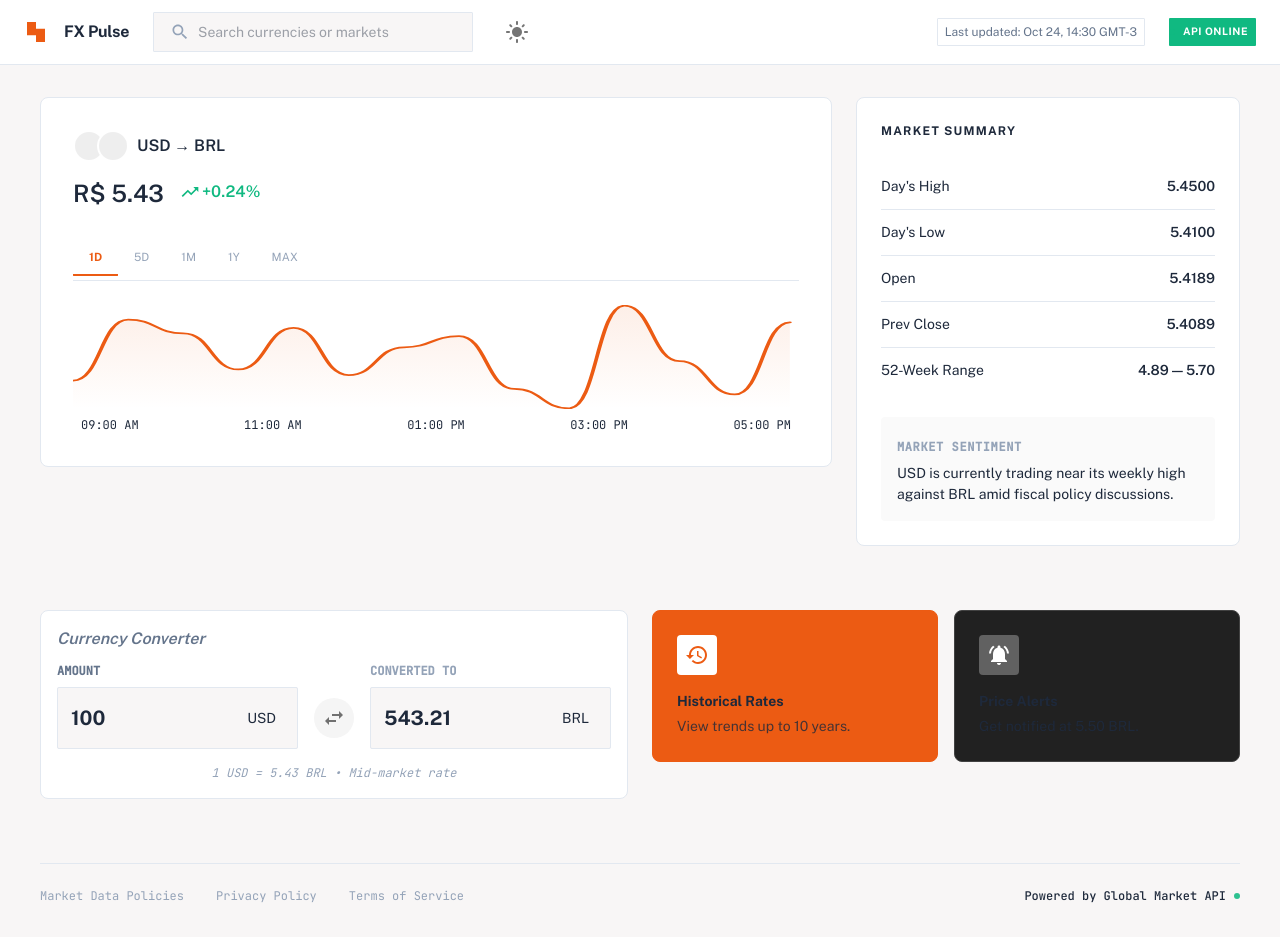
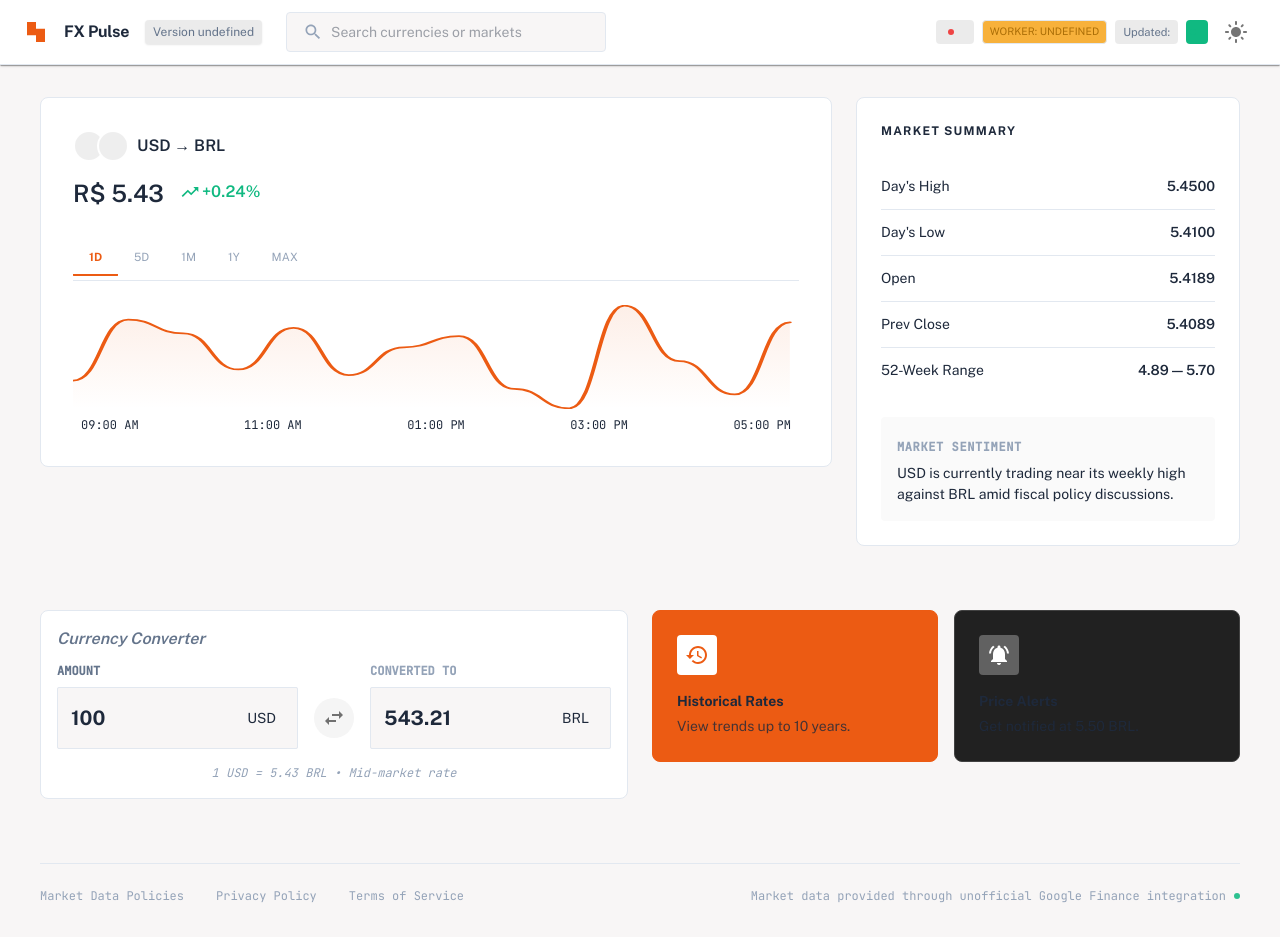
Before and after one commit to carloswps/fx-pulse-dashboard, a React (Vite) app: page / in a window 1280 px wide. Built offline with nearby package versions, Linux system fonts and the light colour scheme; no server answers.

Commit message:
Enhance system monitoring and dashboard footer
- Integrate health API data into the header using status chips
- Add a timestamp formatter for consistent date display
- Link the footer to the official data source
- Update header UI for improved layout and status visibility

```diff
--- a/src/shared/components/Footer/Footer.tsx
+++ b/src/shared/components/Footer/Footer.tsx
@@ -1,4 +1,6 @@
-import { Box, Link, Stack, Typography } from '@mui/material';
+import { Box, Link, Stack } from '@mui/material';
+
+const GOOGLE_FINANCE_API = import.meta.env.VITE_GOOGLE_FINANCE_API;
 
 export default function Footer() {
 	return (
@@ -44,13 +46,17 @@ export default function Footer() {
 			</Stack>
 
 			<Box sx={{ display: 'flex', alignItems: 'center', gap: 1 }}>
-				<Typography
+				<Link
+					href={GOOGLE_FINANCE_API}
+					target="_blank"
+					rel="noopener noreferrer"
+					underline="none"
 					variant="caption"
 					color="text.disabled"
-					sx={{ fontWeight: 500 }}
+					sx={{ '&:hover': { color: 'primary.main' } }}
 				>
-					Powered by Global Market API
-				</Typography>
+					Market data provided through unofficial Google Finance integration
+				</Link>
 				<Box
 					sx={{
 						width: 6,
--- a/src/shared/components/Header/Header.tsx
+++ b/src/shared/components/Header/Header.tsx
@@ -11,27 +11,34 @@ import {
 	Typography,
 	useColorScheme,
 } from '@mui/material';
-import { useCallback } from 'react';
+import { useCallback, useEffect, useState } from 'react';
+import formatTimestamp from '../../../utils/formatTimestamp.ts';
 import FetchData from '../../services/client.ts';
+import type { HealthApiResponse } from '../../types/types.ts';
 import { SearchBarStyle } from '../style/SearchBar.tsx';
 
 export default function Header() {
 	const { mode, setMode } = useColorScheme();
+	const [healthData, setHealthData] = useState<HealthApiResponse | null>(null);
 
 	const handleFetchHealth = useCallback(async () => {
 		try {
 			const clientService = new FetchData('');
 			const healthData = await clientService.fetchHealthData();
-			console.log(healthData);
+			setHealthData(healthData);
 		} catch (error) {
 			console.error(error);
 		}
 	}, []);
 
+	useEffect(() => {
+		handleFetchHealth();
+	}, [handleFetchHealth]);
+
 	return (
 		<AppBar
 			position="sticky"
-			elevation={0}
+			elevation={1}
 			sx={{
 				bgcolor: 'background.paper',
 				borderBottom: 1,
@@ -77,10 +84,23 @@ export default function Header() {
 						>
 							FX Pulse
 						</Typography>
+						<Chip
+							label={`Version ${healthData?.version}`}
+							size="small"
+							variant="filled"
+							sx={{
+								borderRadius: 2,
+								fontSize: '0.75rem',
+								fontWeight: 500,
+								color: 'text.secondary',
+								height: 24,
+								boxShadow: '0px 1px 2px rgba(0, 0, 0, 0.1)',
+							}}
+						/>
 					</Box>
 					<SearchBarStyle
 						sx={{
-							borderRadius: 0.5,
+							borderRadius: 2,
 						}}
 					>
 						<Search sx={{ color: 'text.disabled', fontSize: 20 }} />
@@ -91,30 +111,72 @@ export default function Header() {
 						/>
 					</SearchBarStyle>
 
-					<Stack direction="row" spacing={1} sx={{ ml: 'auto' }}>
-						<IconButton
-							aria-label="toggle dark mode"
-							onClick={() => setMode(mode === 'dark' ? 'light' : 'dark')}
+					<Stack
+						direction="row"
+						spacing={1}
+						sx={{ ml: 'auto', alignItems: 'center' }}
 					>
-							{mode === 'light' ? <LightMode /> : <DarkMode />}
-						</IconButton>
-					</Stack>
-
-					<Box sx={{ flex: 1 }} />
+						<Chip
+							icon={
+								<Box
+									sx={{
+										width: 6,
+										height: 6,
+										borderRadius: '50%',
+										bgcolor:
+											healthData?.database === 'connected'
+												? 'success.main'
+												: 'error.main',
+									}}
+								/>
+							}
+							label={healthData?.database}
+							size="small"
+							variant="filled"
+							sx={{
+								borderRadius: 2,
+								fontSize: '0.7rem',
+								color: 'text.secondary',
+								borderColor: 'divider',
+								height: 24,
+								p: 1,
+							}}
+						/>
 
 						<Chip
-						label="Last updated: Oct 24, 14:30 GMT-3"
+							label={`Worker: ${healthData?.worker?.status}`}
 							size="small"
 							variant="outlined"
 							sx={{
-							borderRadius: 0.5,
-							fontSize: '0.75rem',
-							fontWeight: 500,
+								height: 24,
+								fontSize: '0.65rem',
+								textTransform: 'uppercase',
+								borderRadius: 2,
+								bgcolor:
+									healthData?.worker?.status === 'running'
+										? 'success.main'
+										: 'warning.light',
+								color:
+									healthData?.worker?.status === 'running'
+										? 'success.contrastText'
+										: 'warning.dark',
+							}}
+						/>
+
+						<Chip
+							label={`Updated: ${formatTimestamp(healthData?.timestamp)}`}
+							size="small"
+							variant="filled"
+							sx={{
+								borderRadius: 2,
+								fontSize: '0.7rem',
 								color: 'text.secondary',
 								borderColor: 'divider',
-							height: 28,
+								height: 24,
+								p: 0,
 							}}
 						/>
+
 						<Chip
 							icon={
 								<Box
@@ -123,24 +185,29 @@ export default function Header() {
 										height: 6,
 										borderRadius: '50%',
 										bgcolor: 'success.main',
-									ml: 1,
 									}}
 								/>
 							}
-						label="API Online"
+							label={healthData?.status}
 							size="small"
 							sx={{
-							borderRadius: 0.5,
+								height: 24,
 								fontSize: '0.65rem',
 								fontWeight: 700,
-							letterSpacing: '0.05em',
 								textTransform: 'uppercase',
+								borderRadius: 2,
 								bgcolor: 'success.main',
 								color: 'success.contrastText',
-							height: 28,
-							'& .MuiChip-icon': { mx: 0 },
 							}}
 						/>
+
+						<IconButton
+							aria-label="toggle dark mode"
+							onClick={() => setMode(mode === 'dark' ? 'light' : 'dark')}
+						>
+							{mode === 'light' ? <LightMode /> : <DarkMode />}
+						</IconButton>
+					</Stack>
 				</Toolbar>
 			</Container>
 		</AppBar>
--- a/src/shared/services/client.ts
+++ b/src/shared/services/client.ts
@@ -15,6 +15,7 @@ export default class FetchData {
 		const response = await fetch(`${this.baseUrl}/Health`, {
 			headers: {
 				'Content-Type': 'application/json',
+				GET: 'GET',
 			},
 		});
 
--- /dev/null
+++ b/src/utils/formatTimestamp.ts
@@ -0,0 +1,14 @@
+const formatTimestamp = (_timestamp?: string): string => {
+	if (!_timestamp) return '';
+	const date = new Date(_timestamp);
+	return date.toLocaleString('pt-BR', {
+		day: '2-digit',
+		month: '2-digit',
+		year: 'numeric',
+		hour: '2-digit',
+		minute: '2-digit',
+		second: '2-digit',
+	});
+};
+
+export default formatTimestamp;
```
Lines whose indentation alone changed are shown as unchanged.
